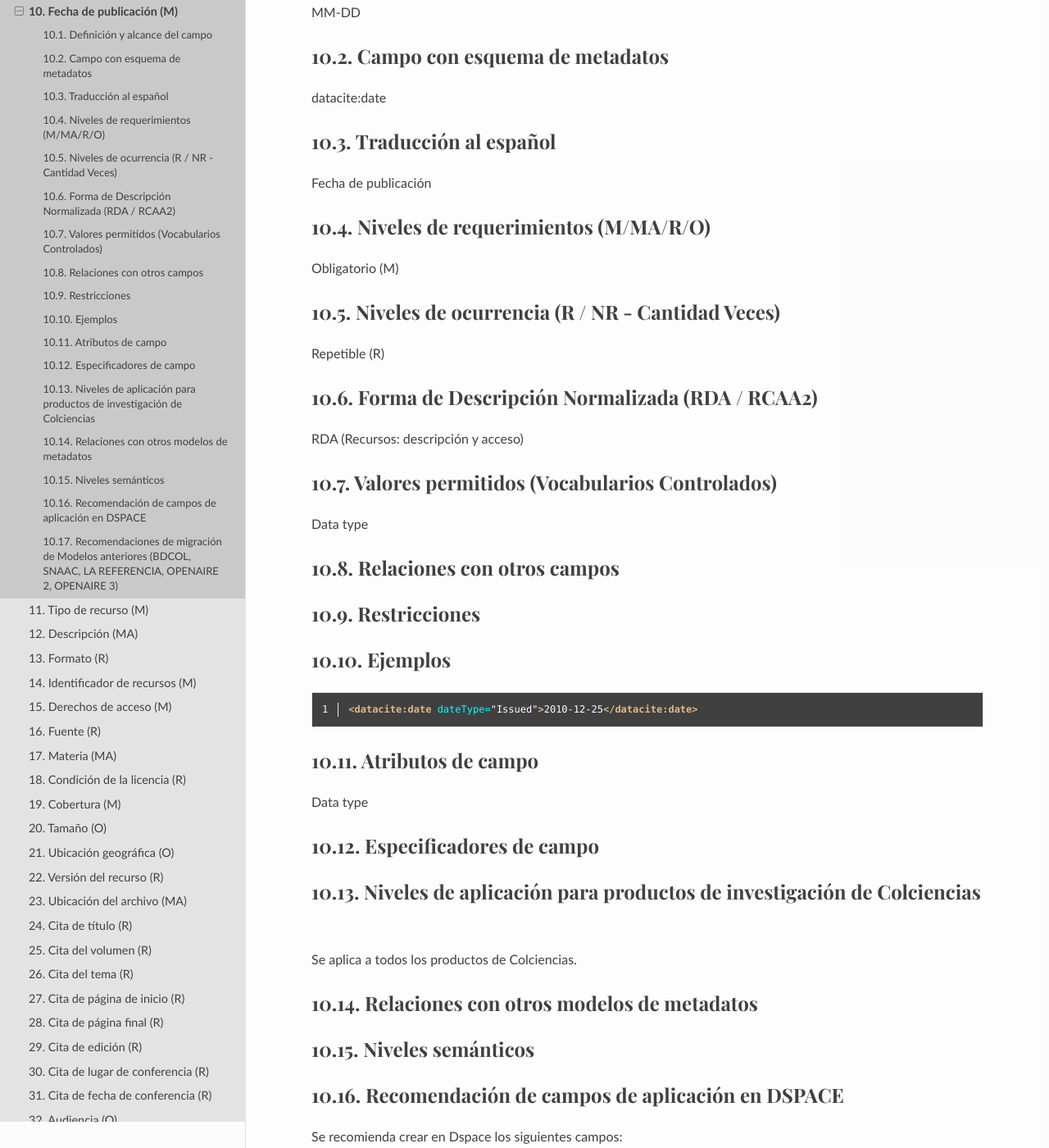
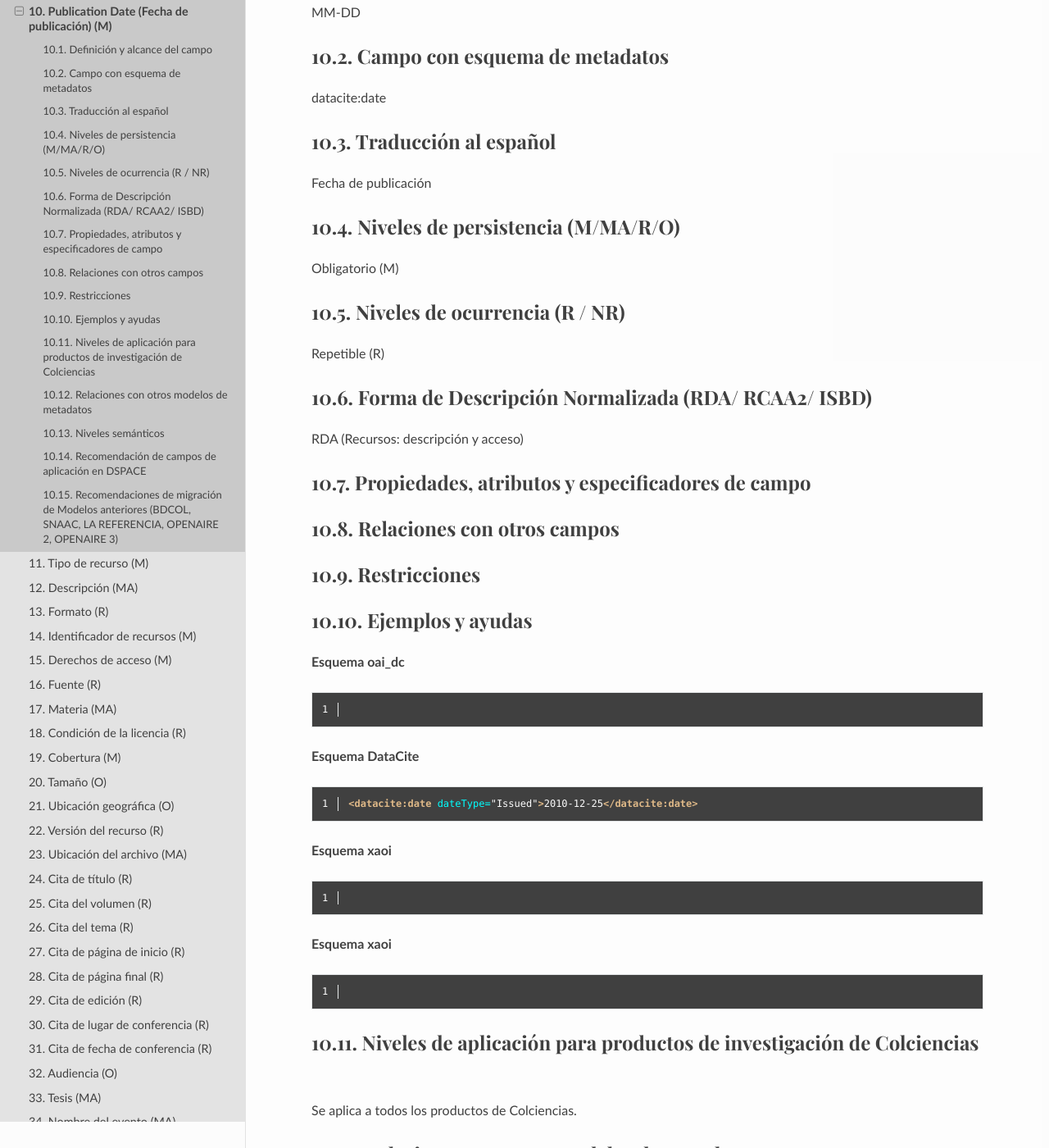
Before and after one commit to rcic/openaire4, a Sphinx documentation site: the page built from docs/field_publicationdate.rst, in a window 1280 px wide and 1400 px high, scrolled down 323 px. Shown: the whole window at 82% size. Built offline with Sphinx 7.4.7 and the Read the Docs theme 2.0.0, drawn with Linux system fonts in a browser that asks for light colours; some web fonts are replaced; a script that is not in the unit is left out; some of the changed text lies outside the part shown.

Commit message:
actualizacion

```diff
--- a/docs/field_publicationdate.rst
+++ b/docs/field_publicationdate.rst
@@ -1,7 +1,7 @@
 .. _dci:datePublication:
 
-Fecha de publicación (M)
-========================
+Publication Date (Fecha de publicación) (M)
+===========================================
 
 ``datacite:date``
 
@@ -19,21 +19,20 @@ Traducción al español
 ---------------------
 Fecha de publicación
 
-Niveles de requerimientos (M/MA/R/O)
+Niveles de persistencia (M/MA/R/O)
 ------------------------------------
 Obligatorio (M)
 
-Niveles de ocurrencia (R / NR -  Cantidad Veces)
+Niveles de ocurrencia (R / NR)
 ------------------------------------------------
 Repetible (R)
 
-Forma de Descripción Normalizada (RDA / RCAA2)
+Forma de Descripción Normalizada (RDA/ RCAA2/ ISBD)
 ----------------------------------------------
 RDA (Recursos: descripción y acceso)
 
-Valores permitidos (Vocabularios Controlados)
----------------------------------------------
-Data type
+Propiedades, atributos y especificadores de campo
+-------------------------------------------------
 
 Relaciones con otros campos
 ---------------------------
@@ -41,23 +40,31 @@ Relaciones con otros campos
 Restricciones
 -------------
 
-Ejemplos
---------
+Ejemplos y ayudas
+-----------------
+
+**Esquema oai_dc**
+
+.. code-block:: xml
+   :linenos:
+
+**Esquema DataCite**
 
 .. code-block:: xml
    :linenos:
 
    <datacite:date dateType="Issued">2010-12-25</datacite:date>
 
-.. _DRIVER Guidelines v2 element date: https://wiki.surfnet.nl/display/DRIVERguidelines/Date
-.. _DataCite MetadataKernel: http://schema.datacite.org/meta/kernel-4.1/
+**Esquema xaoi**
 
-Atributos de campo
-------------------
-Data type
+.. code-block:: xml
+   :linenos:
 
-Especificadores de campo
-------------------------
+**Esquema xaoi**
+
+.. code-block:: xml
+   :linenos:
+
 
 Niveles de aplicación para productos de investigación de Colciencias
 --------------------------------------------------------------------
```
